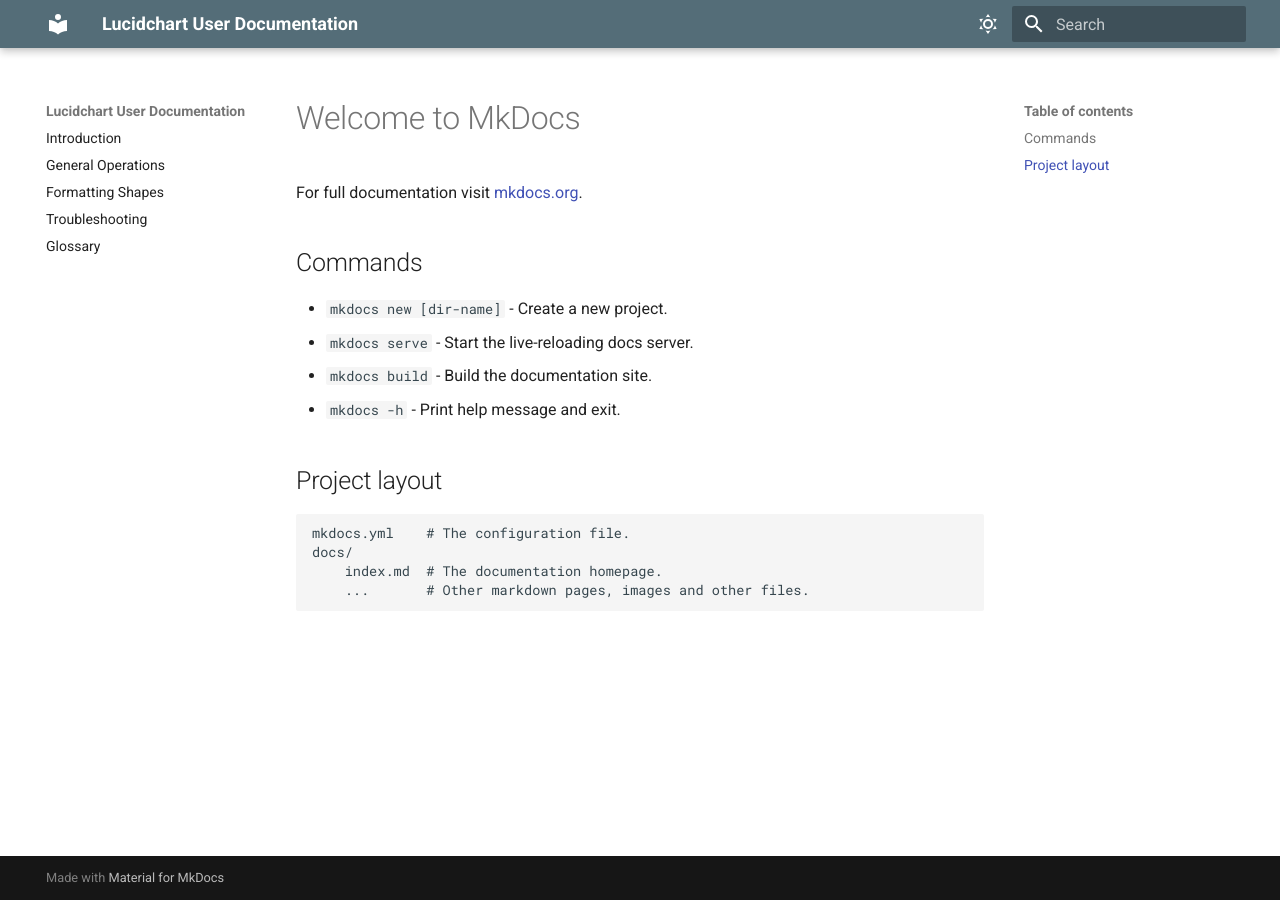
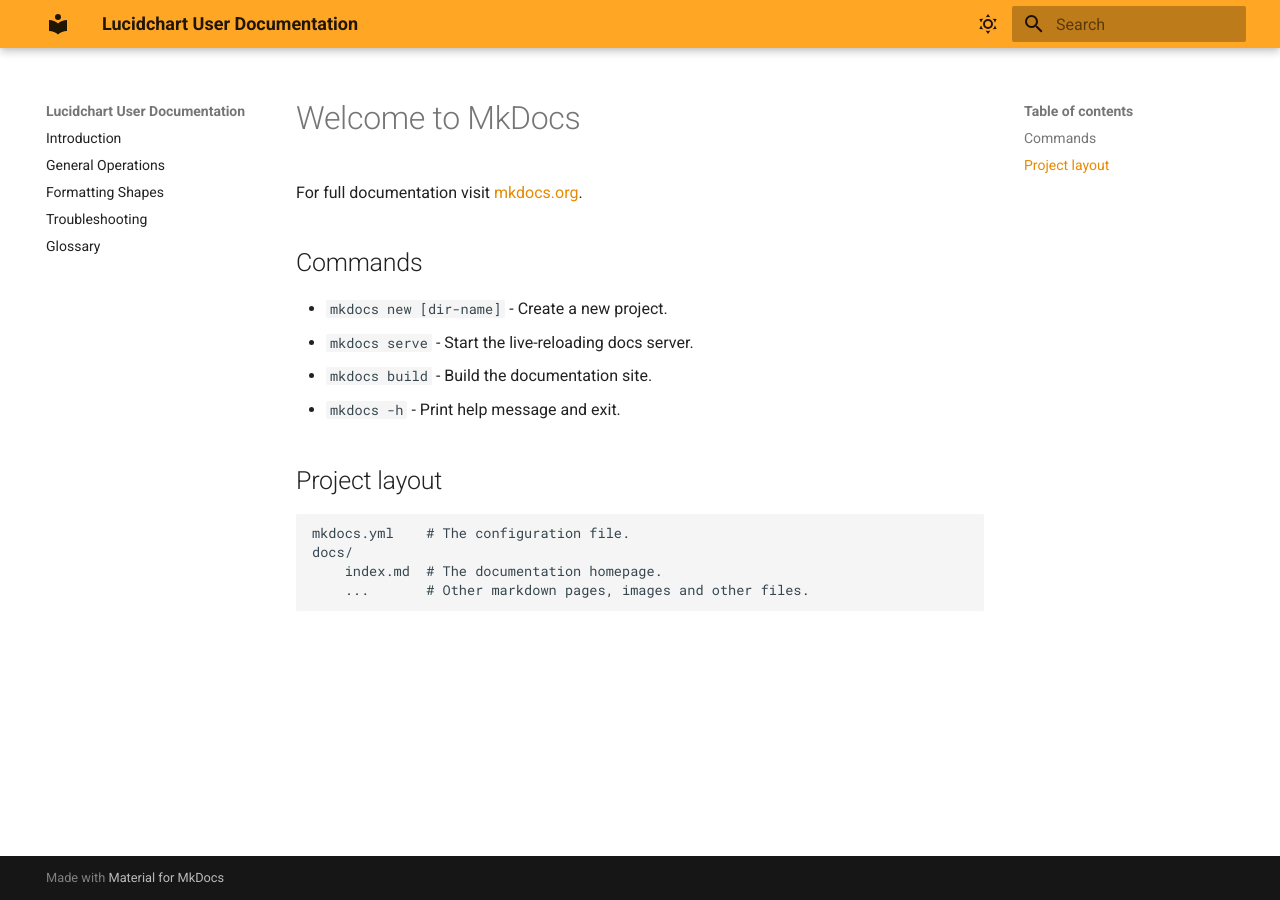
Before and after one commit to olgazim/LucidChart-User-Documentation, an MkDocs documentation site: the page built from docs/index.md, in a window 1280 px wide. Built offline with MkDocs 1.6.1 and Material for MkDocs 9.7.7, drawn with Linux system fonts in a browser that asks for light colours.

Commit message:
Update mkdoc color combination

```diff
--- a/mkdocs.yml
+++ b/mkdocs.yml
@@ -22,8 +22,8 @@
     # Light mode
     - media: "(prefers-color-scheme: light)"
       scheme: default
-      primary: blue grey
-      accent: deep purple
+      primary: orange
+      accent: orange
       toggle:
         icon: material/weather-sunny
         name: Switch to dark mode
@@ -31,8 +31,8 @@
     # Dark mode
     - media: "(prefers-color-scheme: dark)"
       scheme: slate
-      primary: red
-      accent: red
+      primary: orange
+      accent: orange
       toggle:
         icon: material/weather-night
         name: Switch to light mode
```
